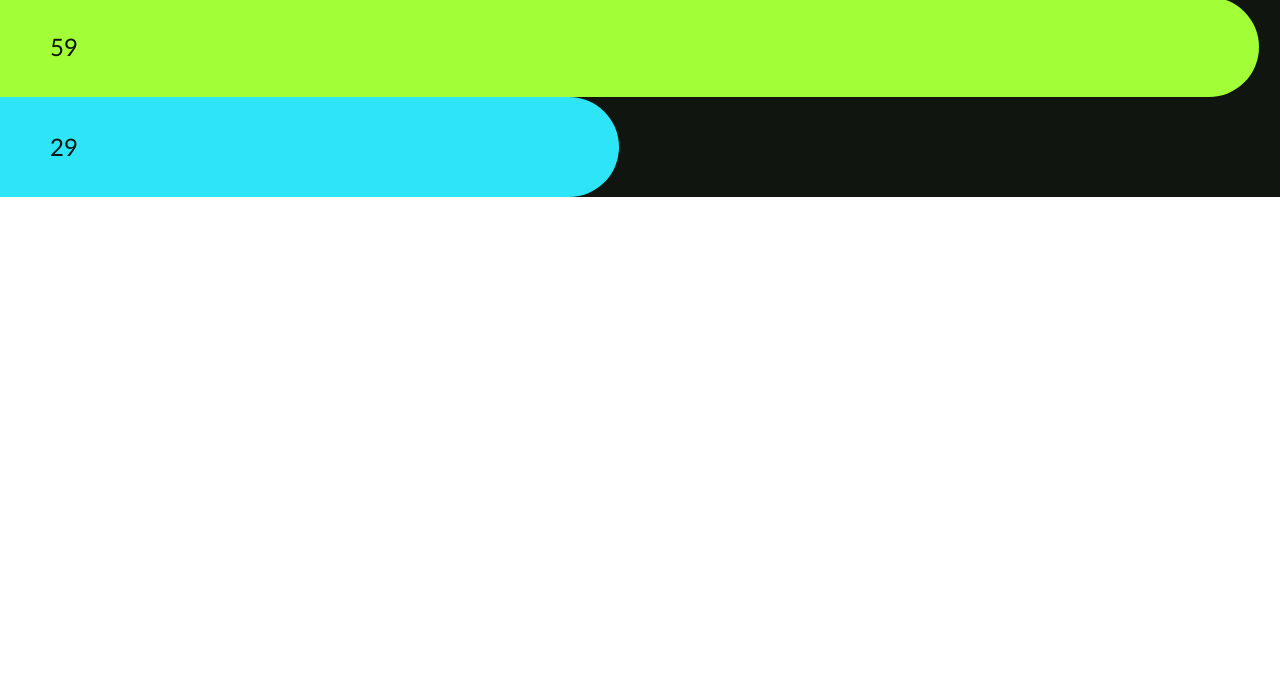
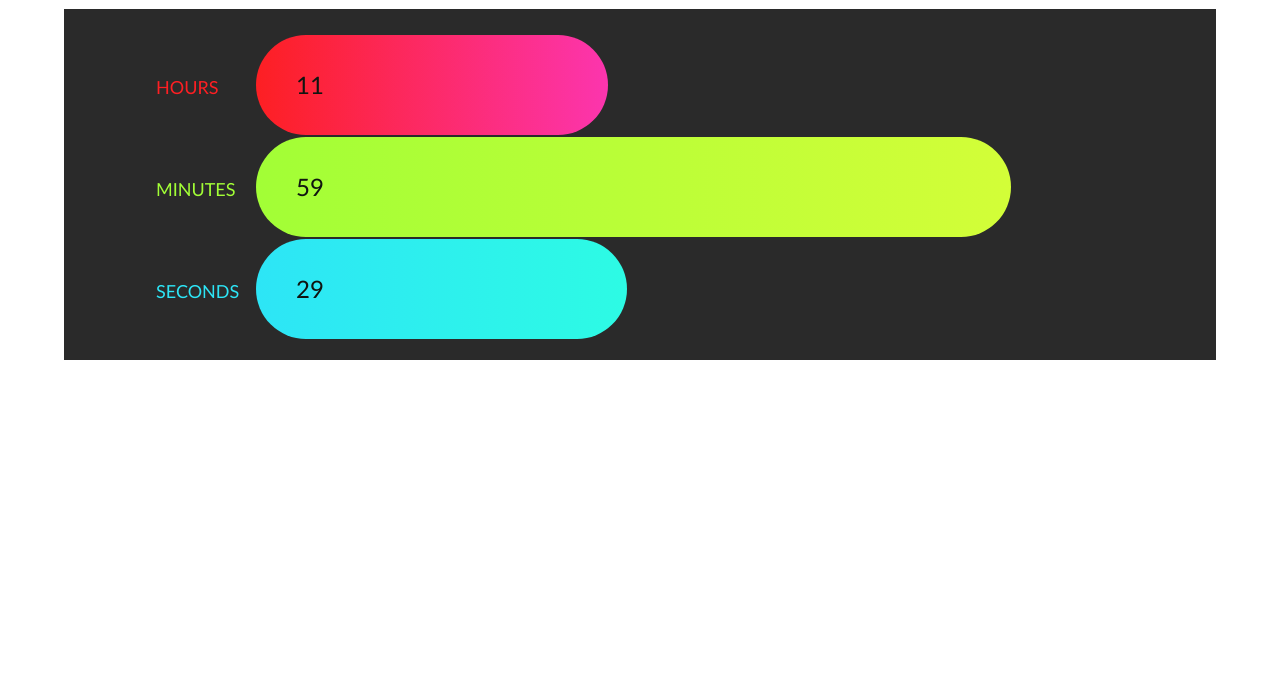
Before and after one commit to chriswhite05/horizontal-clock, a plain HTML site: page index.html in a window 1280 px wide. Shown: the part 103-800 px from the top of the page. Drawn offline with Linux system fonts and the light colour scheme.

```diff
--- a/assets/js/clock.js
+++ b/assets/js/clock.js
@@ -1,13 +1,10 @@
-
-
-window.onload=function(){
 
 	var hourBar = document.getElementsByClassName("clock-hours")[0];
-	var hourTime = document.getElementsByClassName("clock-hours")[0].getElementsByTagName("span")[0];
+	var hourTime = document.getElementsByClassName("clock-hours")[0].getElementsByClassName("digits")[0];
 	var minuteBar = document.getElementsByClassName("clock-minutes")[0];
-	var minuteTime = document.getElementsByClassName("clock-minutes")[0].getElementsByTagName("span")[0];
+	var minuteTime = document.getElementsByClassName("clock-minutes")[0].getElementsByClassName("digits")[0];
 	var secondBar = document.getElementsByClassName("clock-seconds")[0];
-	var secondTime = document.getElementsByClassName("clock-seconds")[0].getElementsByTagName("span")[0];
+	var secondTime = document.getElementsByClassName("clock-seconds")[0].getElementsByClassName("digits")[0];
 
 	var time;
 	var hoursWidth;
@@ -16,7 +13,6 @@
 	var hours;
 	var minutes;
 	var seconds;
-
 
 
 	updateClock();
@@ -40,7 +36,6 @@
 	secondsWidth = (seconds / 60) * 100;
 
 
-
 	hourBar.style.width = hoursWidth + "%";
 	minuteBar.style.width = minutesWidth + "%";
 	secondBar.style.width = secondsWidth + "%";
@@ -48,6 +43,3 @@
 
 	setTimeout(updateClock, 500);
 }
-
-
-}
--- a/assets/styles/sass/pages/home.scss
+++ b/assets/styles/sass/pages/home.scss
@@ -1,37 +1,64 @@
 @import "../global.scss";
 
 
-html, body { width: 100%; padding:0; margin: 0; }
+html, body { width: 100%; padding:0; margin: 0; font-family: Frutiger, "Frutiger Linotype", Univers, Calibri, "Gill Sans", "Gill Sans MT", "Myriad Pro", Myriad, "DejaVu Sans Condensed", "Liberation Sans", "Nimbus Sans L", Tahoma, Geneva, "Helvetica Neue", Helvetica, Arial, sans-serif;
+}
 
+
+header {
+	margin: 30px 0;
+	text-align: center;
+
+	h1 { font-size: 26px; font-weight: bold; }
+}
 
 .clock-container {
 
-	width: 100%;
-	background: $black;
+	width: 60%;
+	padding: 2% 15%;
+	margin: 50px auto;
+	background: #2a2a2a;
 	height: 300px;
 
 
 	.time-bar {
-		width: 0px;
+		position: relative;
+		min-width: 105px;
 		height: 100px;
 		line-height: 100px;
 		color: $black;
-		@include border-radius-separate(0px, 50px, 50px, 0px);
+		margin-bottom: 2px;
+		@include border-radius-separate(50px, 50px, 50px, 50px);
 
-		span {
-			margin-left: 50px;
-			font-family: Frutiger, "Frutiger Linotype", Univers, Calibri, "Gill Sans", "Gill Sans MT", "Myriad Pro", Myriad, "DejaVu Sans Condensed", "Liberation Sans", "Nimbus Sans L", Tahoma, Geneva, "Helvetica Neue", Helvetica, Arial, sans-serif;
+
+		span.title { font-size: 18px; width: 80px; display: inline-block; text-transform: uppercase; position: relative;
+			left: -100px;}
+
+		span.digits {
+			display: inline-block;
 			font-size: 24px;
-
+ 			position: relative;
+ 			left: -40px;
 		}
 
 	}
 
 
-	.clock-hours { background: $red; }
+	.clock-hours {
 
-	.clock-minutes { background: $green; }
+		.title { color: $red; }
 
-	.clock-seconds { background: $blue; }
+		@include background-gradient($red, $red2, 'horizontal');
+	}
+
+	.clock-minutes { @include background-gradient($green, $green2, 'horizontal');
+
+		.title { color: $green; }
+	}
+
+	.clock-seconds { @include background-gradient($blue, $blue2, 'horizontal');
+
+		.title { color: $blue; }
+	}
 
 }
--- a/assets/styles/sass/settings/colors.scss
+++ b/assets/styles/sass/settings/colors.scss
@@ -1,5 +1,8 @@
 $off-white: #f2f2f2;
 $red: #fd1f23;
+$red2: #fc35ae;
 $green: #a2fe36;
+$green2: #d3fe38;
 $blue: #2de5f6;
+$blue2: #2dfbe4;
 $black: #101510;
--- a/assets/styles/sass/settings/mixins.scss
+++ b/assets/styles/sass/settings/mixins.scss
@@ -28,3 +28,19 @@
       background: radial-gradient(ellipse at center, $start-color, $end-color);
     }
 }
+
+
+@mixin background-gradient($start-color, $end-color, $orientation) {
+    background: $start-color;
+
+    @if $orientation == 'vertical' {
+      background: -webkit-linear-gradient(top, $start-color, $end-color);
+      background: linear-gradient(to bottom, $start-color, $end-color);
+    } @else if $orientation == 'horizontal' {
+      background: -webkit-linear-gradient(left, $start-color, $end-color);
+      background: linear-gradient(to right, $start-color, $end-color);
+    } @else {
+      background: -webkit-radial-gradient(center, ellipse cover, $start-color, $end-color);
+      background: radial-gradient(ellipse at center, $start-color, $end-color);
+    }
+}
--- a/index.html
+++ b/index.html
@@ -7,11 +7,15 @@
 	</head>
 	<body>
 
+		<header>
+			<h1>Apple Watch inspired Vertical Clock</h1>
+		</header>
+
 
 		<section class="clock-container">
-			<div class="time-bar clock-hours"><span>00</span></div>
-			<div class="time-bar clock-minutes"><span>00</span></div>
-			<div class="time-bar clock-seconds"><span>00</span></div>
+			<div class="time-bar clock-hours"><span class="title">Hours</span><span class="digits">00</span></div>
+			<div class="time-bar clock-minutes"><span class="title">Minutes</span><span class="digits">00</span></div>
+			<div class="time-bar clock-seconds"><span class="title">Seconds</span><span class="digits">00</span></div>
 		</section>
 
 		<script src="assets/js/clock.js"></script>
```
Also changed, not shown: assets/styles/css/pages/home.css.
